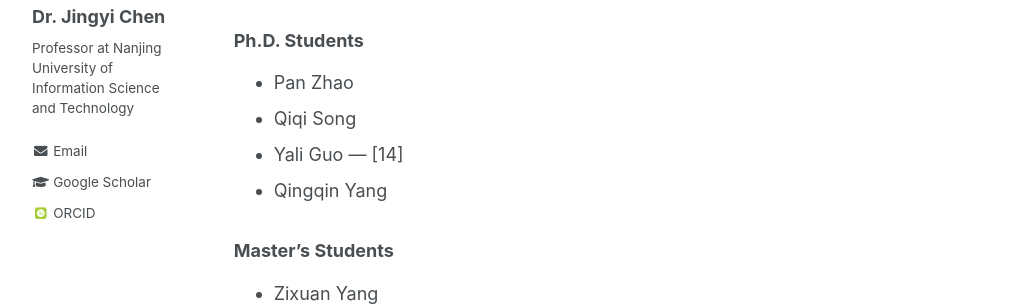
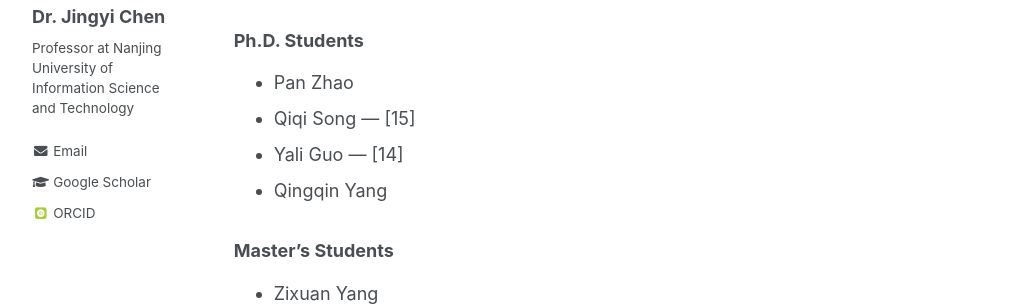
Before and after one commit to Jingyi-Chen/jingyi-chen.github.io, a Jekyll site: the page built from _pages/group.md, in a window 1280 px wide and 900 px high, scrolled down 667 px. Shown: the part 152-458 px from the top of the window, without its empty margins (132-1147 px from the left). Built offline with Jekyll 4.4.1, drawn with Linux system fonts in a browser that asks for light colours; some web fonts are replaced.

Commit message:
Update group.md

```diff
--- a/_pages/group.md
+++ b/_pages/group.md
@@ -28,7 +28,7 @@ I believe that research is about more than *"publish or perish."* Beyond academi
 ### Ph.D. Students
 
 - Pan Zhao
-- Qiqi Song
+- Qiqi Song — [15]
 - Yali Guo — [14]
 - Qingqin Yang
 
```
